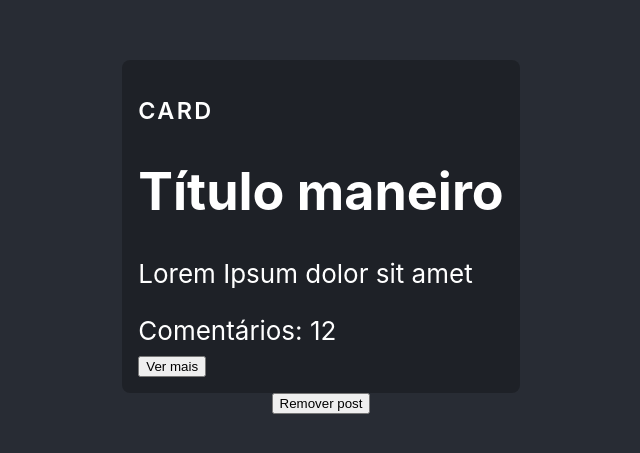
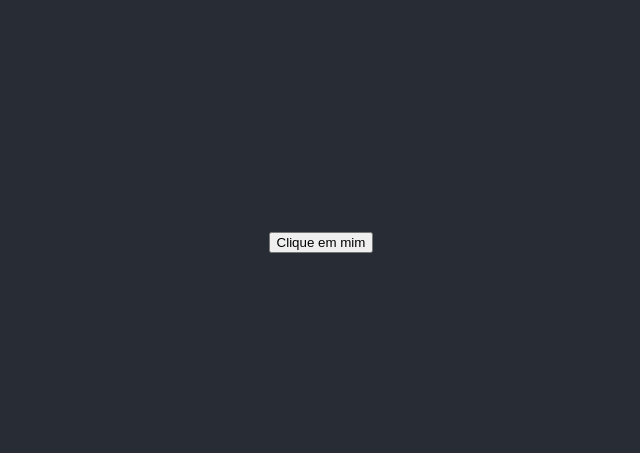
Before and after one commit to daniel-s-araujo/especialista-react, a React (Create React App) app in the folder erjs/: page / in a window 1280 px wide. Shown: the part 163-616 px from the top of the page, without its empty margins (319-959 px from the left). Built offline with nearby package versions, Linux system fonts and the light colour scheme.

Commit message:
2.28 Manipulação de eventos

```diff
--- a/erjs/src/App.tsx
+++ b/erjs/src/App.tsx
@@ -1,27 +1,25 @@
-import { useState } from 'react';
 import './App.css';
-import Card from './components/Card';
-import Post, { PostObject } from './components/Post';
 
 function App() {
   console.log('renderizou app')
-  const [post, setPost] = useState<PostObject | undefined>({
-    title: 'Título maneiro',
-    content: 'Lorem Ipsum dolor sit amet'
-  })
+
+  function handleClick (e: React.MouseEvent<HTMLButtonElement, MouseEvent>) {
+    e.preventDefault()
+  }
 
   return (
     <div className="App">
       <header className="App-header">
-        {
-          !!post &&
-            <Card align="left" title={"Card"}>
-              <Post post={post} totalComments={12} />
-            </Card>
-        }
-        <button onClick={() => setPost(undefined)}>
-          Remover post
-        </button>
+
+        <form action="/test">
+
+          <button
+            type="submit"
+            onClick={handleClick}
+          >
+            Clique em mim
+          </button>
+        </form>
       </header>
     </div>
   );
```
